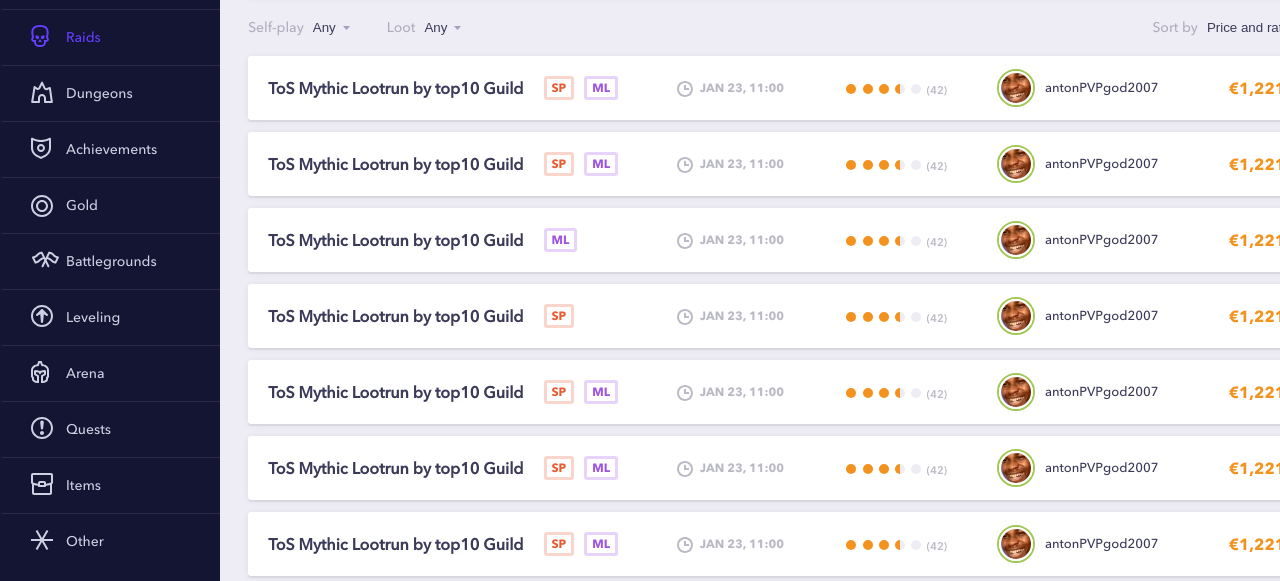
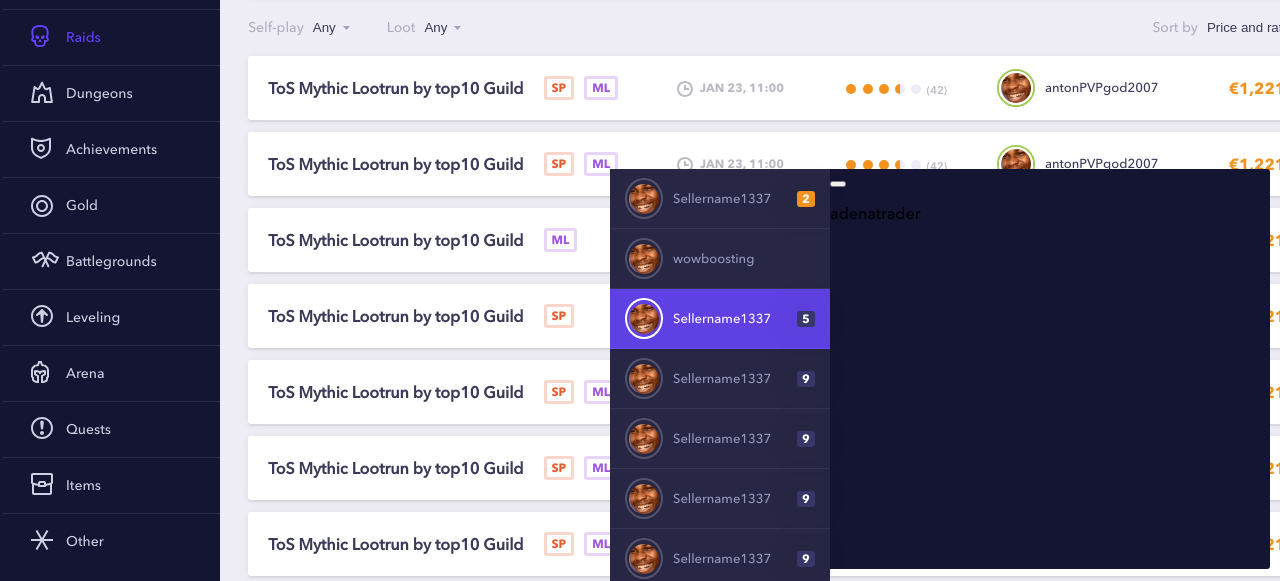
Before and after one commit to andreygeranin/wasdtest, a website: page app/index.html in a window 1280 px wide. Shown: the part 221-802 px from the top of the page. Drawn offline with Linux system fonts and the light colour scheme.

Commit message:
Add chat v1

```diff
--- a/app/index.html
+++ b/app/index.html
@@ -579,9 +579,109 @@
 				</div>
 			</div>
 		</div>
+		<div class="main__chat">
+			<div class="chat__container">
+				<div class="chat__contacts">
+					<div class="contacts__item">
+						<div class="contacts__user">
+							<span class="contacts__border"><img src="img/post-profile.jpeg" alt="" class="contacts__img"></span>
+							<p class="contacts__name">Sellername1337</p>
+						</div>
+						<div class="contacts__new-message">
+							<span class="message__count message__count--active">2</span>
+						</div>
+					</div>
+
+
+					<div class="contacts__item">
+						<div class="contacts__user">
+							<span class="contacts__border"><img src="img/post-profile.jpeg" alt="" class="contacts__img"></span>
+							<p class="contacts__name">wowboosting</p>
+						</div>
+						<div class="contacts__new-message">
+						</div>
+					</div>
+
+
+					<div class="contacts__item contacts__item--active">
+						<div class="contacts__user">
+							<span class="contacts__border contacts__border--active"><img src="img/post-profile.jpeg" alt="" class="contacts__img"></span>
+							<p class="contacts__name contacts__name--active">Sellername1337</p>
+						</div>
+						<div class="contacts__new-message">
+							<span class="message__count message__count--noactive">5</span>
+						</div>
+					</div>
+
+
+					<div class="contacts__item">
+						<div class="contacts__user">
+							<span class="contacts__border"><img src="img/post-profile.jpeg" alt="" class="contacts__img"></span>
+							<p class="contacts__name">Sellername1337</p>
+						</div>
+						<div class="contacts__new-message">
+							<span class="message__count message__count--noactive">9</span>
+						</div>
+					</div>
+
+					<div class="contacts__item">
+						<div class="contacts__user">
+							<span class="contacts__border"><img src="img/post-profile.jpeg" alt="" class="contacts__img"></span>
+							<p class="contacts__name">Sellername1337</p>
+						</div>
+						<div class="contacts__new-message">
+							<span class="message__count message__count--noactive">9</span>
+						</div>
+					</div>
+
+					<div class="contacts__item">
+						<div class="contacts__user">
+							<span class="contacts__border"><img src="img/post-profile.jpeg" alt="" class="contacts__img"></span>
+							<p class="contacts__name">Sellername1337</p>
+						</div>
+						<div class="contacts__new-message">
+							<span class="message__count message__count--noactive">9</span>
+						</div>
+					</div>
+
+					<div class="contacts__item">
+						<div class="contacts__user">
+							<span class="contacts__border"><img src="img/post-profile.jpeg" alt="" class="contacts__img"></span>
+							<p class="contacts__name">Sellername1337</p>
+						</div>
+						<div class="contacts__new-message">
+							<span class="message__count message__count--noactive">9</span>
+						</div>
+					</div>
+
+					<div class="contacts__item">
+						<div class="contacts__user">
+							<span class="contacts__border"><img src="img/post-profile.jpeg" alt="" class="contacts__img"></span>
+							<p class="contacts__name">Sellername1337</p>
+						</div>
+						<div class="contacts__new-message">
+							<span class="message__count message__count--noactive">9</span>
+						</div>
+					</div>
+
+
+				</div>
+				<div class="chat__mails">
+					<div class="mails__head">
+						<button class="mails__btn"></button>
+						<div class="mail__head-person">
+							<span class="person__status person__status--online"></span>
+							<p class="">adenatrader</p>
+
+						</div>
+					</div>
+					<div class="mails__area"></div>
+					<div class="mail__message"></div>
+				</div>
+			</div>
+		</div>
 		</section>
 	</div>
-
 	<div class="hidden"></div>
 
 	<!--[if lt IE 9]>
--- a/sass/header.sass
+++ b/sass/header.sass
@@ -492,3 +492,68 @@ ol,ul
 	padding-bottom: 38px
 .footer__column--basis
 	max-width: 170px
+.main__chat
+	position: fixed
+	width: 660px
+	height: 400px
+	bottom: 10px
+	right: 10px
+	border-radius: 3px
+	background-color: #141433
+.chat__container
+	display: flex
+.chat__contacts
+	flex-basis: 220px
+	//overflow: scroll
+.chat__mails
+	flex-basis: 440px
+.contacts__item
+	background-color: #272745
+	border-bottom: 1px solid rgba(255, 255, 255, 0.07)
+	height: 59px
+	padding: 0 15px
+	display: flex
+	align-items: center
+	cursor: pointer
+	&:hover
+		background-color: #59557b
+.contacts__item--active
+	background-color: #5f40e2
+.contacts__img
+	border-radius: 100%
+	border: 2px solid transparent
+.contacts__user
+	flex-basis: 180px
+	display: flex
+.contacts__border
+	border: 2px solid rgba(255, 255, 255, 0.2)
+	border-radius: 100%
+	display: flex
+	align-items: center
+.contacts__border--active
+	border: 2px solid #fff
+.contacts__name
+	font-size: 13px
+	color: #d2d4ff
+	opacity: .65
+	margin-left: 10px
+.contacts__new-message
+	flex-grow: 1
+.message__count
+	width: 18px
+	display: block
+	line-height: 1.3
+	height: 16px
+	border-radius: 3px
+	font-size: 12px
+	font-family: $AvenirBold
+	color: #ffffff
+	text-align: center
+	box-shadow: 0 0 40px 0 rgba(20, 20, 51, 0.2)
+.message__count--active
+	background-color: #f3921e
+.message__count--noactive
+	background-color: #38376a
+.contacts__name--active
+	color: #fff
+	opacity: 1
```
Also changed, not shown: app/css/header.min.css.
